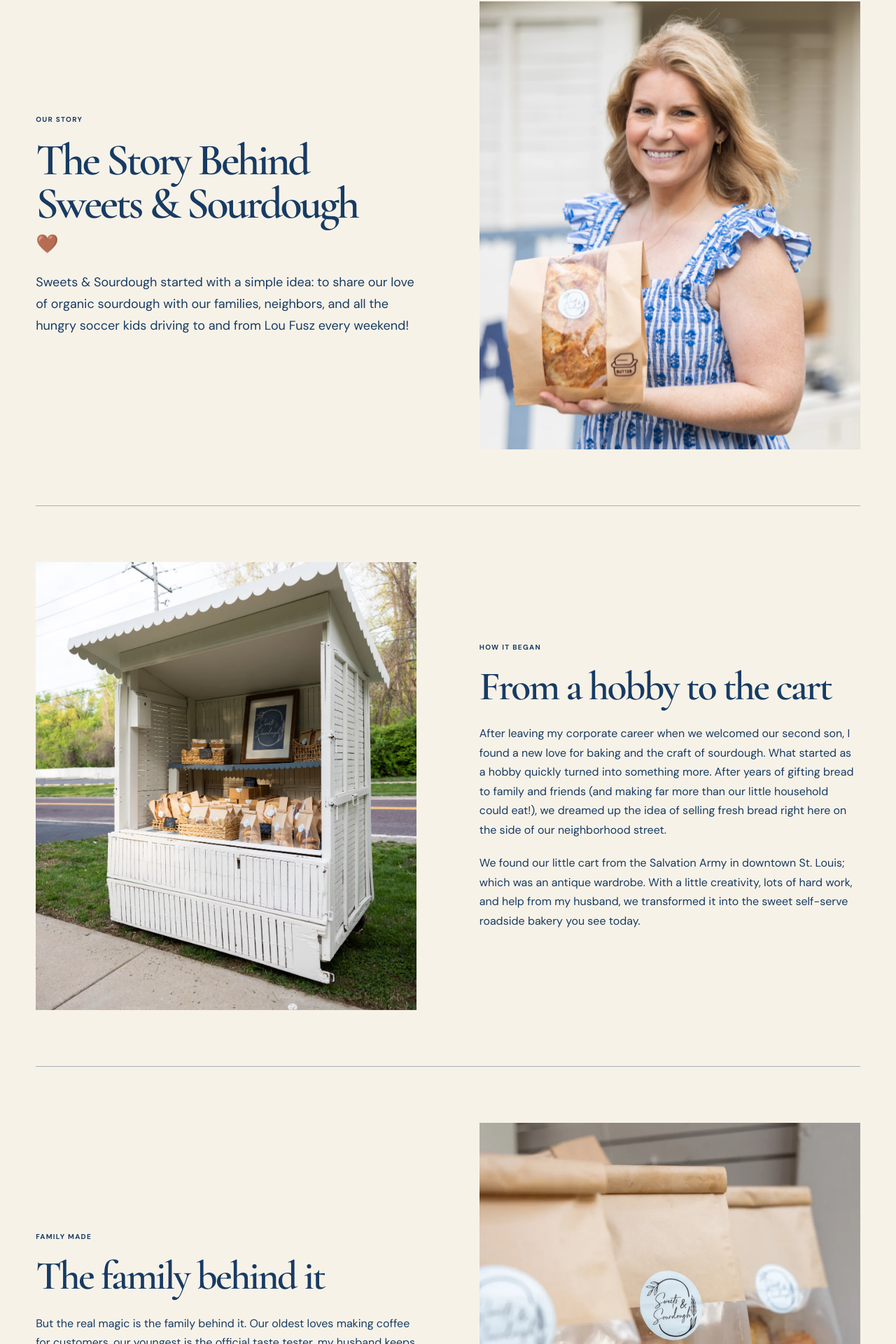
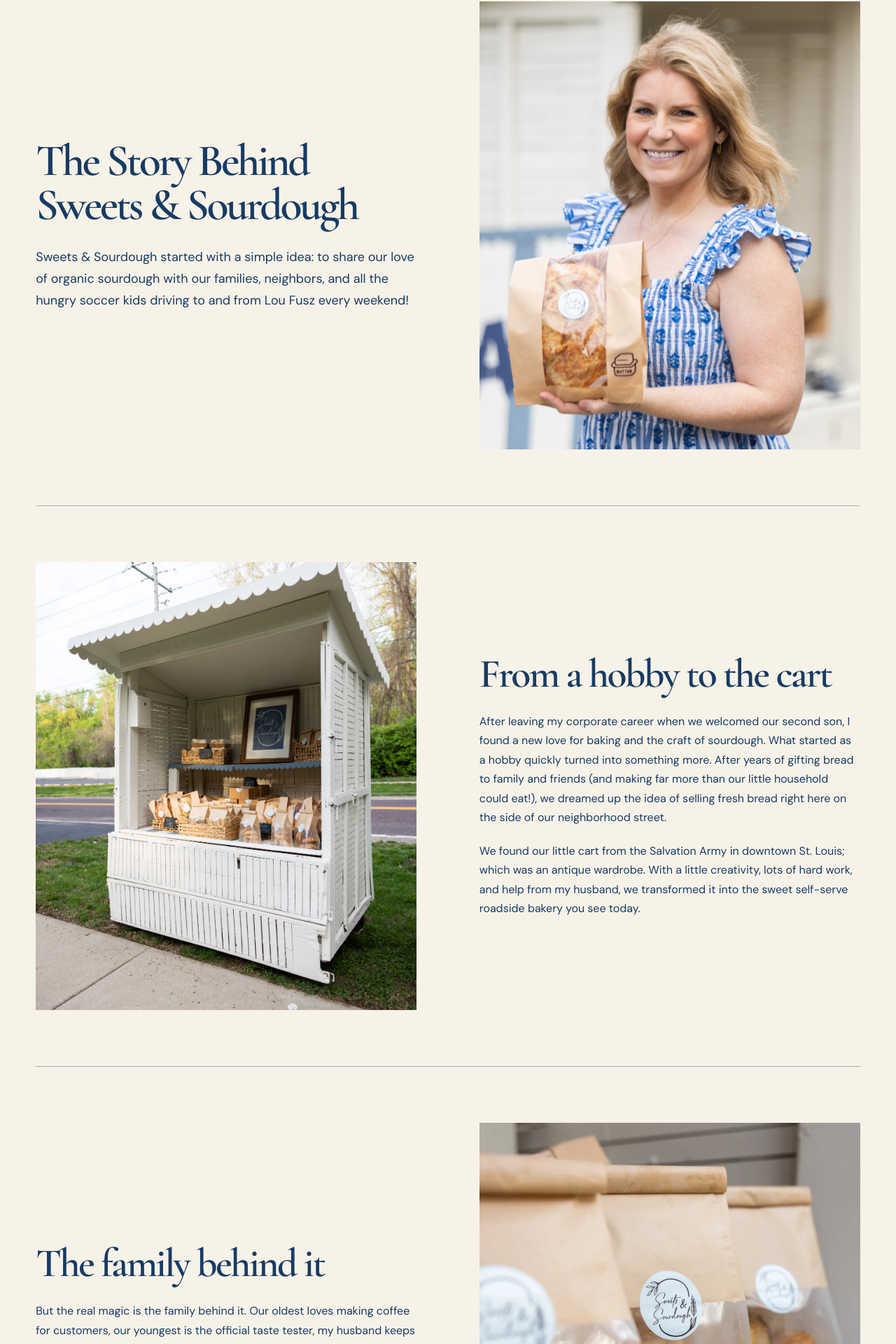
Before and after one commit to jonathanarbittier/sweetestsourdoughstl.website, a Next.js app: page /our-story in a window 1280 px wide. Shown: the part 178-2098 px from the top of the page at 70% size. Built offline with nearby package versions, Linux system fonts and the light colour scheme.

Commit message:
Remove small labels and heart from story page

```diff
--- a/app/globals.css
+++ b/app/globals.css
@@ -405,7 +405,6 @@ footer .brand { width: 84px; height: 84px; margin-bottom: 44px; }
 }
 .editorial-page h1 { max-width: 540px; margin-bottom: 28px; line-height: .97; }
 .story-page h1 { max-width: 600px; font-size: clamp(49px, 11vw, 66px); }
-.story-page .story-heart { display: block; margin-top: 12px; font-family: system-ui, sans-serif; font-size: 26px; line-height: 1; letter-spacing: normal; }
 .story-page .story-prose { max-width: 560px; }
 .story-page .story-prose p { margin: 0 0 20px; font-size: 16px; line-height: 1.72; }
 .story-page .story-prose p:last-child { margin-bottom: 0; }
--- a/app/our-story/page.tsx
+++ b/app/our-story/page.tsx
@@ -13,8 +13,7 @@ export default function OurStoryPage() {
       <div className="editorial-page story-page section-shell">
         <section className="editorial-split story-introduction" aria-labelledby="story-heading">
           <div className="editorial-copy">
-            <p className="editorial-eyebrow">Our story</p>
-            <h1 id="story-heading">The Story Behind Sweets &amp; Sourdough <span className="story-heart">🤎</span></h1>
+            <h1 id="story-heading">The Story Behind Sweets &amp; Sourdough</h1>
             <div className="story-prose">
               <p>Sweets &amp; Sourdough started with a simple idea: to share our love of organic sourdough with our families, neighbors, and all the hungry soccer kids driving to and from Lou Fusz every weekend!</p>
             </div>
@@ -25,7 +24,6 @@ export default function OurStoryPage() {
         <section className="editorial-split story-chapter" aria-labelledby="beginnings-heading">
           <EditorialPhoto src="/images/sweetest-sourdough/SweetestSourdoughSTL_2nd_-13.webp" alt="The stocked Sweets & Sourdough roadside cart" />
           <div className="editorial-copy">
-            <p className="editorial-eyebrow">How it began</p>
             <h2 id="beginnings-heading">From a hobby to the cart</h2>
             <div className="story-prose">
               <p>After leaving my corporate career when we welcomed our second son, I found a new love for baking and the craft of sourdough. What started as a hobby quickly turned into something more. After years of gifting bread to family and friends (and making far more than our little household could eat!), we dreamed up the idea of selling fresh bread right here on the side of our neighborhood street.</p>
@@ -36,7 +34,6 @@ export default function OurStoryPage() {
 
         <section className="editorial-split story-chapter" aria-labelledby="family-heading">
           <div className="editorial-copy">
-            <p className="editorial-eyebrow">Family made</p>
             <h2 id="family-heading">The family behind it</h2>
             <div className="story-prose">
               <p>But the real magic is the family behind it. Our oldest loves making coffee for customers, our youngest is the official taste tester, my husband keeps everything running behind the scenes, and I’m usually covered in flour making it all happen!</p>
@@ -49,7 +46,6 @@ export default function OurStoryPage() {
         <section className="editorial-split story-chapter" aria-labelledby="community-heading">
           <EditorialPhoto src="/images/sweetest-sourdough/SweetestSourdoughSTL_2nd_-67.webp" alt="The founder and a group of neighbors smiling together in front of the bakery carts" aspectRatio="3 / 2" />
           <div className="editorial-copy">
-            <p className="editorial-eyebrow">Around the cart</p>
             <h2 id="community-heading">A little more than bread</h2>
             <div className="story-prose">
               <p>Somewhere along the way, this little cart became so much more than a place to buy bread. It’s become a place for familiar faces, new friendships, weekend traditions, and a little joy in the middle of our busy lives.</p>
```
